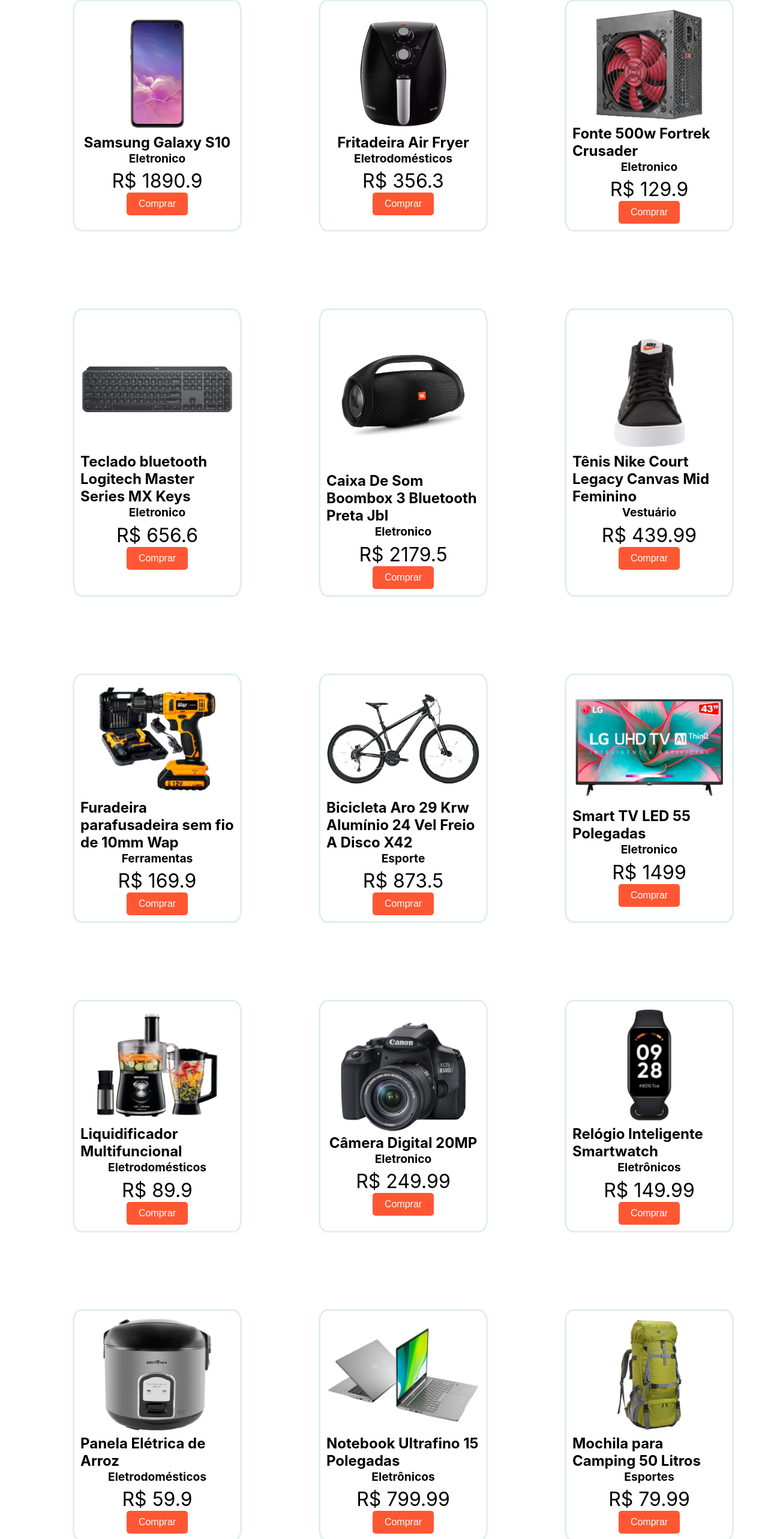
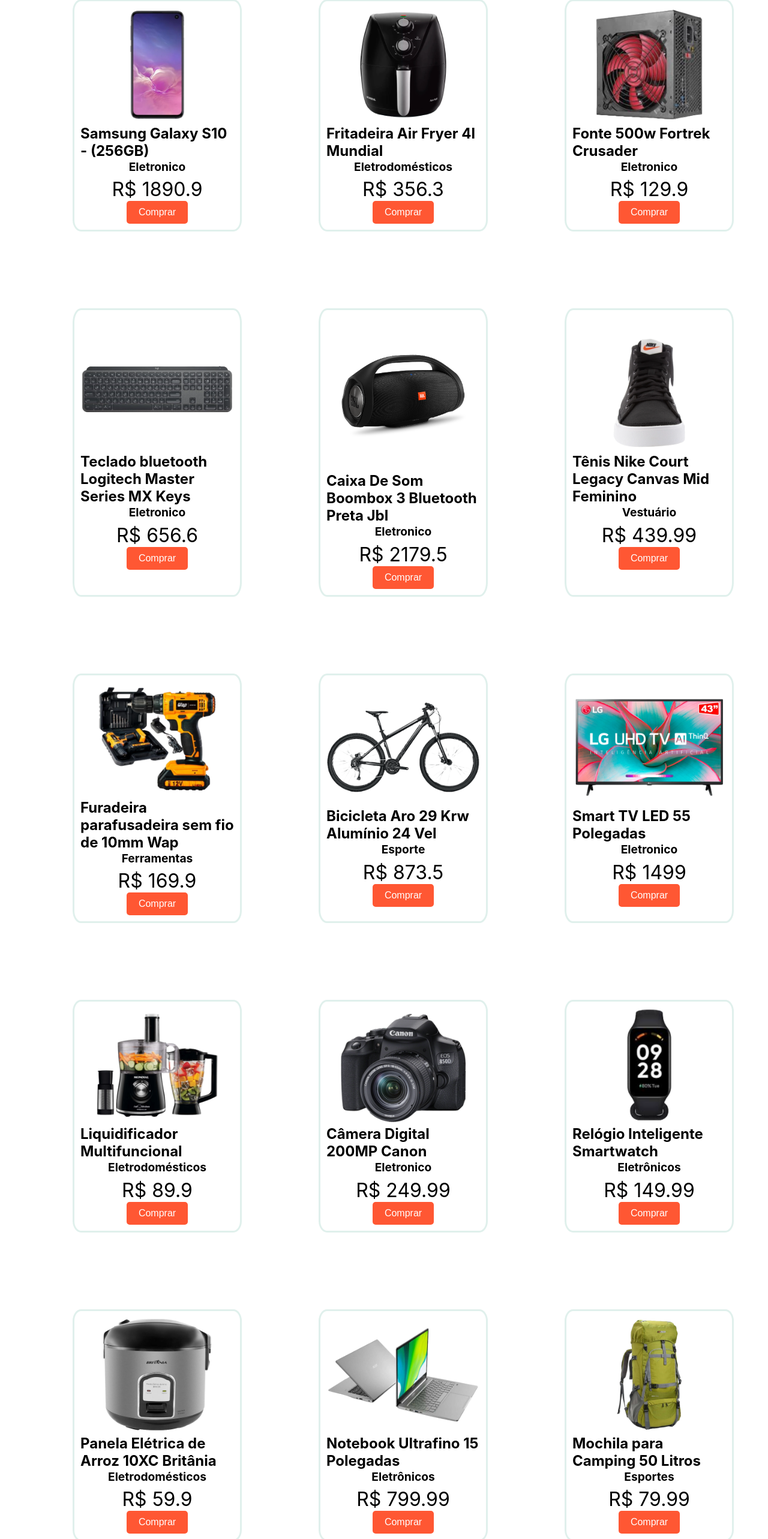
Before and after one commit to ebionarduche/online-store, a React (Create React App) app: page / in a window 1280 px wide. Shown: the part 197-2763 px from the top of the page at 60% size. Built offline with nearby package versions, Linux system fonts and the light colour scheme.

Commit message:
Docs: Atualizacao BD

```diff
--- a/src/data/products.js
+++ b/src/data/products.js
@@ -24,7 +24,7 @@
 const products = [
   {
     id: 1,
-    name: ' Samsung Galaxy S10',
+    name: ' Samsung Galaxy S10 - (256GB)',
     description: `Fotografia profissional no seu bolso Descubra
     infinitas possibilidades para suas fotos com as 3 câmeras principais de sua
     equipe Teste sua criatividade e jogue com iluminação,
@@ -81,7 +81,7 @@
   },
   {
     id: 2,
-    name: 'Fritadeira Air Fryer',
+    name: 'Fritadeira Air Fryer 4l Mundial',
     description: `A Fritadeira Sem Óleo Air Fryer Afn40-bft 4l 1500w Mondial é prática,
     rápida e saudável! Com a tecnologia de circulação de ar quente, ela cozinha, frita,
     assa ou tosta os alimentos sem precisar adicionar óleo.`,
@@ -355,7 +355,7 @@
   },
   {
     id: 8,
-    name: 'Bicicleta Aro 29 Krw Alumínio 24 Vel Freio A Disco X42',
+    name: 'Bicicleta Aro 29 Krw Alumínio 24 Vel',
     description: `A bicicleta KRW X42 foi desenvolvida para quem quer
     realizar um passeio e pegar trilhas leves. Com seu quadro em alumínio
     6061, fornece segurança e leveza no seu pedal. Possuí diversas cores
@@ -539,7 +539,7 @@
   },
   {
     id: 11,
-    name: 'Câmera Digital 20MP',
+    name: 'Câmera Digital 200MP Canon',
     description: `Capture momentos especiais com esta câmera digital de
     20 megapixels. Fotos de alta qualidade garantidas.`,
     categories: 'Eletronico',
@@ -643,7 +643,7 @@
   },
   {
     id: 13,
-    name: 'Panela Elétrica de Arroz',
+    name: 'Panela Elétrica de Arroz 10XC Britânia',
     description: `Prepare arroz perfeito com esta panela elétrica. Fácil de
     usar e com resultados deliciosos.`,
     categories: 'Eletrodomésticos',
@@ -946,7 +946,7 @@
   },
   {
     id: 18,
-    name: 'Tênis de Corrida Leve',
+    name: 'Tênis Academia e Caminhada Ultra Leve',
     description: `Este tênis de corrida leve é perfeito
     para atletas e entusiastas da corrida.
     Com amortecimento superior, é ideal para treinos diários e corridas longas.
@@ -989,7 +989,7 @@
   },
   {
     id: 19,
-    name: 'Samsung Galaxy S20',
+    name: 'Samsung SmartPhone Galaxy S20  - (128 GB)',
     description: `O Samsung Galaxy S20 é um smartphone
     premium com uma tela de 6.2 polegadas e
     resolução Quad HD. Possui uma câmera de 64MP para fotos incríveis.
@@ -1031,7 +1031,7 @@
   },
   {
     id: 20,
-    name: 'Apple iPhone 12 Pro Max',
+    name: 'Apple iPhone 12 Pro Max - (128 GB)',
     description: `O Apple iPhone 12 Pro Max é um dos melhores iPhones já lançados.
     Com sua tela Super Retina XDR de 6.7 polegadas e um sistema de câmera tripla,
     é perfeito para fotografia.
```
